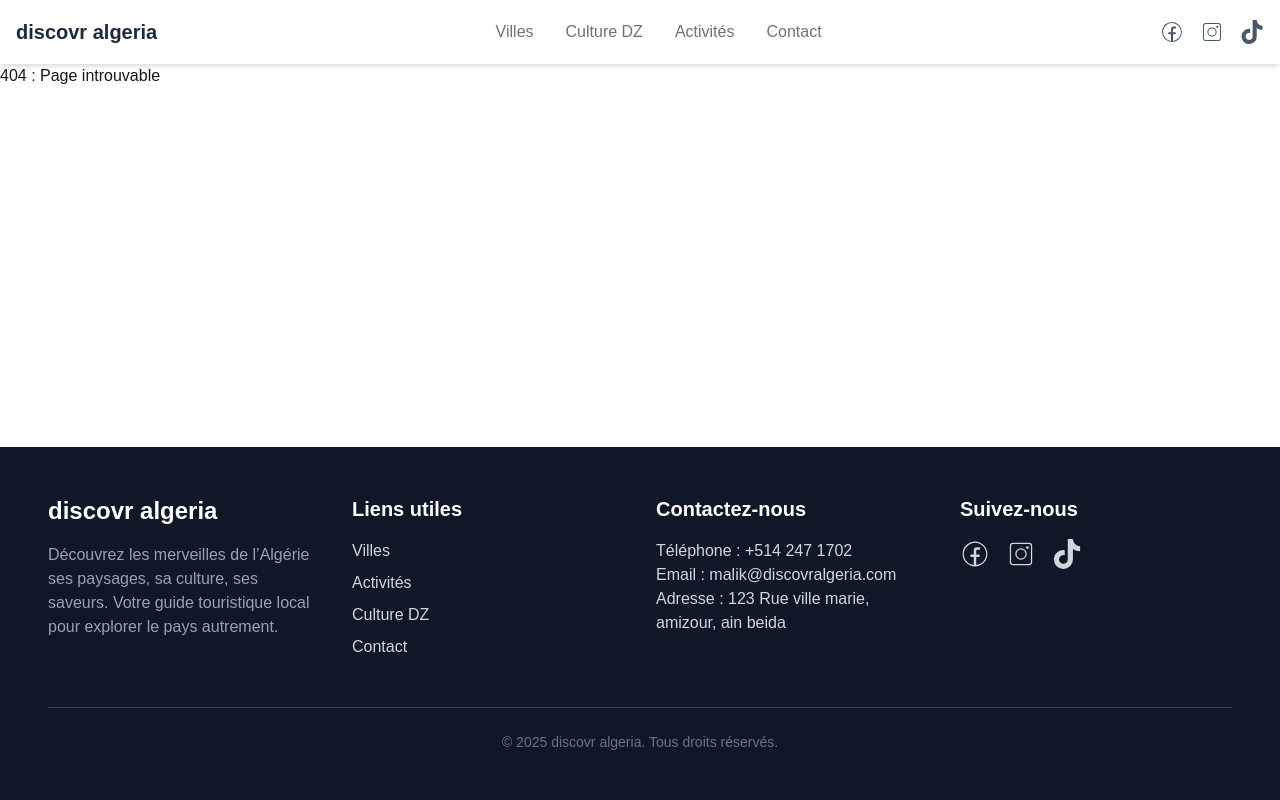
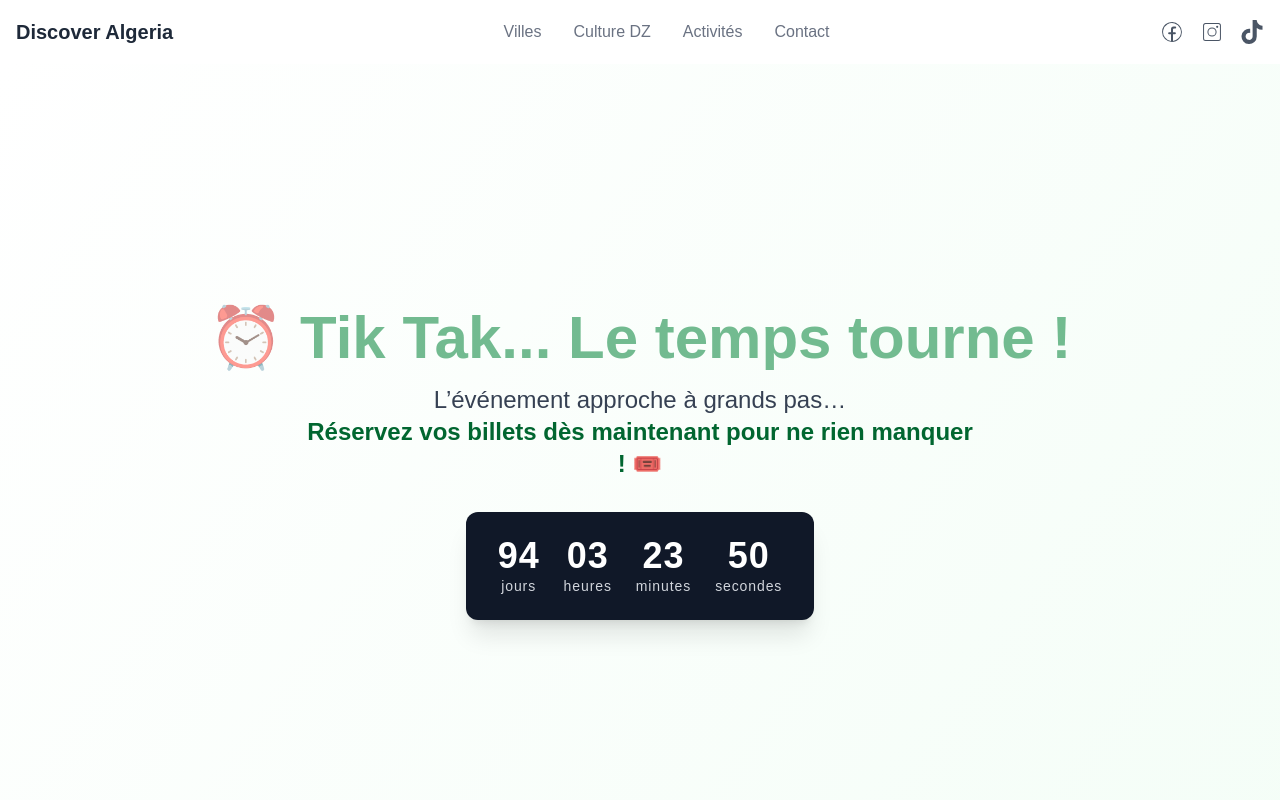
Before and after one commit to faresbensalem/discovr-algeria, a Next.js app: page / in a window 1280 px wide. Both pictures are taken after a click on the button "Activités". Shown: the top 800 px of the page. Built offline with nearby package versions, Linux system fonts and the light colour scheme; a web font is replaced by a local one.

Commit message:
ajouter un timer

```diff
--- a/app/layout.jsx
+++ b/app/layout.jsx
@@ -4,12 +4,13 @@ import Header from "@/components/Header";
 import Footer from "@/components/Footer";
 import Villedz from "@/components/pageville";
 import Culturedz from "@/components/culturedz";
+import Activpage from "@/components/activpage";
 
 import { useState } from "react";
 import { Inter } from "next/font/google";
 import "./globals.css";
+
 const inter = Inter({ subsets: ["latin"] });
-
 
 export default function RootLayout({ children }) {
     const [currentPage, setCurrentPage] = useState("accueil");
@@ -25,6 +26,8 @@ export default function RootLayout({ children }) {
                         <Villedz />
                     ) : currentPage === "culture" ? (
                         <Culturedz />
+                    ) : currentPage === "activite" ? (
+                        <Activpage />
                     ) : (
                         <div>404 : Page introuvable</div>
                     )}
@@ -32,5 +35,5 @@ export default function RootLayout({ children }) {
                 <Footer />
             </body>
         </html>
-    );
+    );
 }
--- a/app/page.jsx
+++ b/app/page.jsx
@@ -3,6 +3,7 @@ import Activite from "@/components/home/Activite";
 import Algeria from "@/components/home/Algeria";
 import Ville from "@/components/home/Ville";
 import Image from "next/image";
+
 export default function Home() {
     return (
         <>
--- a/components/Header.jsx
+++ b/components/Header.jsx
@@ -16,7 +16,7 @@ export default function Header({ changePage }) {
             {/* Logo */}
             <div className="flex-shrink-0">
               <button onClick={() => changePage("accueil")} className="text-gray-800 font-bold text-xl">
-                discovr algeria
+                Discover Algeria
               </button>
             </div>
 
@@ -36,17 +36,16 @@ export default function Header({ changePage }) {
                     Villes
                   </button>
                 </li>
-                  <li>
+                <li>
                   <button onClick={() => changePage("culture")} className="text-gray-500 hover:text-gray-700 transition">
                     Culture DZ
                   </button>
                 </li>
                 <li>
-                  <button onClick={() => changePage("activites")} className="text-gray-500 hover:text-gray-700 transition">
+                  <button onClick={() => changePage("activite")} className="text-gray-500 hover:text-gray-700 transition">
                     Activités
                   </button>
                 </li>
-
                 <li>
                   <button onClick={() => changePage("contact")} className="text-gray-500 hover:text-gray-700 transition">
                     Contact
@@ -73,7 +72,7 @@ export default function Header({ changePage }) {
                   </button>
                 </li>
                 <li>
-                  <button onClick={() => changePage("activites")} className="block text-gray-600 hover:text-gray-800 transition">
+                  <button onClick={() => changePage("activite")} className="block text-gray-600 hover:text-gray-800 transition">
                     Activités
                   </button>
                 </li>
@@ -98,5 +97,5 @@ export default function Header({ changePage }) {
         </div>
       </nav>
     </header>
-  );
+  );
 }
--- /dev/null
+++ b/components/activpage.jsx
@@ -0,0 +1,129 @@
+"use client";
+import { useEffect, useState } from "react";
+import Image from "next/image";
+import blue from "@/public/img/blue.webp";
+import green from "@/public/img/green.webp";
+import red from "@/public/img/red.webp";
+
+export default function Activpage() {
+  const [timeLeft, setTimeLeft] = useState({
+    days: 0,
+    hours: 0,
+    minutes: 0,
+    seconds: 0,
+  });
+
+  useEffect(() => {
+    const updateCountdown = () => {
+      const now = new Date();
+      const currentYear = now.getFullYear();
+      let eventDate = new Date(`${currentYear}-08-17T00:00:00`);
+
+      if (eventDate < now) {
+        eventDate = new Date(`${currentYear + 1}-08-17T00:00:00`);
+      }
+
+      const diff = eventDate.getTime() - now.getTime();
+      const totalSeconds = Math.floor(diff / 1000);
+
+      const days = Math.floor(totalSeconds / (3600 * 24));
+      const hours = Math.floor((totalSeconds % (3600 * 24)) / 3600);
+      const minutes = Math.floor((totalSeconds % 3600) / 60);
+      const seconds = totalSeconds % 60;
+
+      setTimeLeft({ days, hours, minutes, seconds });
+    };
+
+    updateCountdown();
+    const interval = setInterval(updateCountdown, 1000);
+    return () => clearInterval(interval);
+  }, []);
+
+  const activities = [
+    {
+      title: "Plongée dans les eaux turquoises",
+      description:
+        "Explorez les fonds marins algériens et vivez une aventure inoubliable.",
+      image: blue,
+    },
+    {
+      title: "Randonnée en montagne",
+      description:
+        "Traversez les sommets du Djurdjura et découvrez des paysages à couper le souffle.",
+      image: green,
+    },
+    {
+      title: "Soirée traditionnelle",
+      description:
+        "Musique, danse et gastronomie vous attendent sous le ciel étoilé.",
+      image: red,
+    },
+  ];
+
+  return (
+    <div className="bg-gradient-to-br from-white to-green-50">
+      {/* Compte à rebours */}
+      <section className="min-h-screen flex flex-col items-center justify-center p-6 text-center">
+        <h1 className="text-5xl md:text-6xl font-extrabold text-green-700 mb-4 animate-pulse">
+          ⏰ Tik Tak... Le temps tourne !
+        </h1>
+
+        <p className="text-lg md:text-2xl text-gray-700 mb-8 font-medium max-w-2xl">
+          L’événement approche à grands pas… <br />
+          <span className="text-green-800 font-semibold">
+            Réservez vos billets dès maintenant pour ne rien manquer ! 🎟️
+          </span>
+        </p>
+
+        <div className="bg-gray-900 text-white shadow-xl rounded-xl px-8 py-6 flex flex-wrap justify-center gap-6 text-3xl md:text-4xl font-bold tracking-wide">
+          <div className="flex flex-col items-center">
+            <span>{timeLeft.days}</span>
+            <span className="text-sm text-gray-300 font-normal">jours</span>
+          </div>
+          <div className="flex flex-col items-center">
+            <span>{timeLeft.hours.toString().padStart(2, "0")}</span>
+            <span className="text-sm text-gray-300 font-normal">heures</span>
+          </div>
+          <div className="flex flex-col items-center">
+            <span>{timeLeft.minutes.toString().padStart(2, "0")}</span>
+            <span className="text-sm text-gray-300 font-normal">minutes</span>
+          </div>
+          <div className="flex flex-col items-center">
+            <span>{timeLeft.seconds.toString().padStart(2, "0")}</span>
+            <span className="text-sm text-gray-300 font-normal">secondes</span>
+          </div>
+        </div>
+      </section>
+
+      {/* Section Activités */}
+      <section className="max-w-6xl mx-auto px-4 py-16 flex flex-col gap-12">
+        {activities.map((act, idx) => (
+          <div
+            key={idx}
+            className="flex flex-col md:flex-row bg-white rounded-xl shadow-md overflow-hidden"
+            style={{ height: "7cm" }}
+          >
+            <Image
+              src={act.image}
+              alt={act.title}
+              className="object-cover w-full md:w-1/2 h-full"
+              width={500}
+              height={500}
+            />
+            <div className="p-6 flex flex-col justify-between md:w-1/2 text-left">
+              <div>
+                <h2 className="text-2xl font-bold text-green-700 mb-3">
+                  {act.title}
+                </h2>
+                <p className="text-gray-600 mb-6">{act.description}</p>
+              </div>
+              <button className="ml-auto bg-green-600 hover:bg-green-700 text-white px-5 py-2 rounded-full font-medium transition">
+                Réservez vite !
+              </button>
+            </div>
+          </div>
+        ))}
+      </section>
+    </div>
+  );
+}
```
